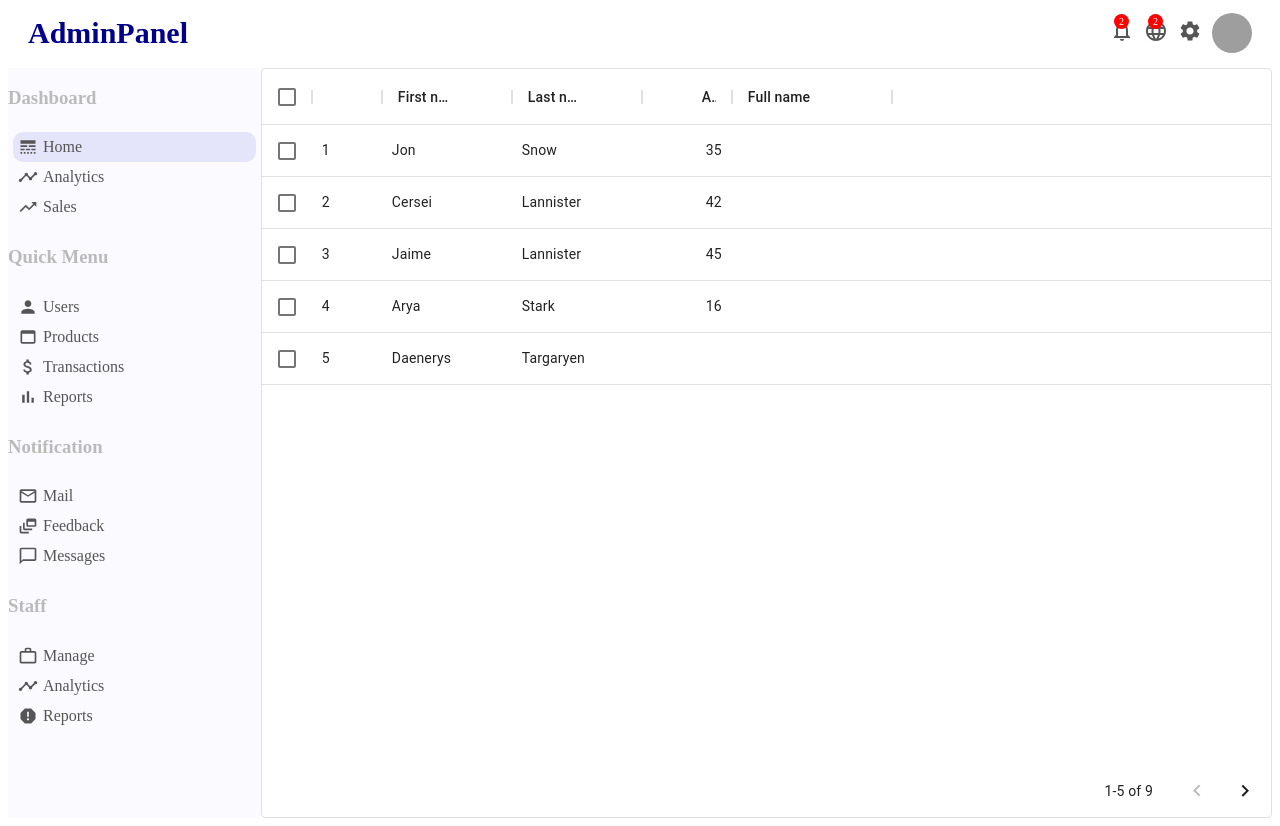
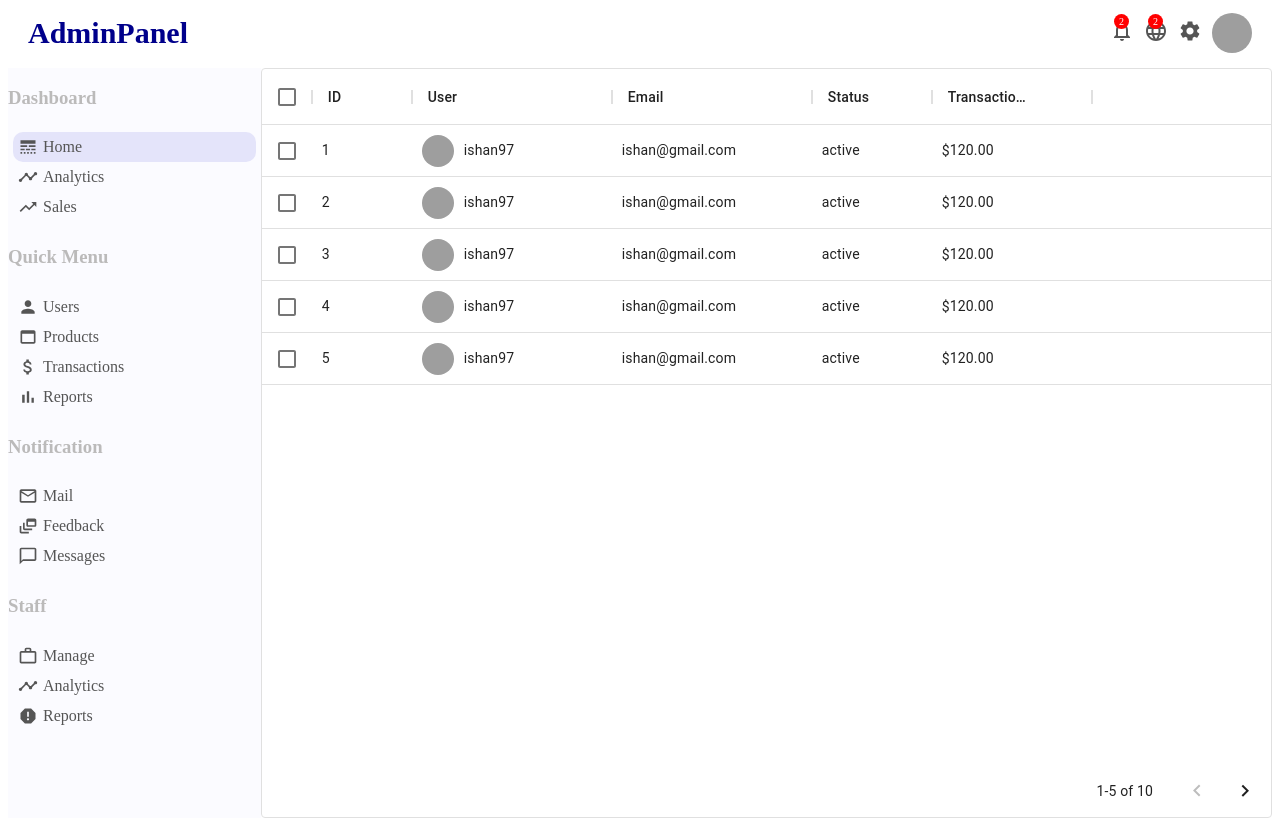
Before and after one commit to ishanEPR/UI_Design, a React (Create React App) app in the folder AdminPanel_ReactJS/admin_panel/: page /users in a window 1280 px wide. Built offline with nearby package versions, Linux system fonts and the light colour scheme; grey boxes are pictures that could not be loaded.

Commit message:
styled table and according to creare

```diff
--- a/AdminPanel_ReactJS/admin_panel/src/pages/userList/UserList.jsx
+++ b/AdminPanel_ReactJS/admin_panel/src/pages/userList/UserList.jsx
@@ -4,35 +4,101 @@ import { DataGrid } from '@material-ui/data-grid';
 
 export default function UserList() {
     const columns = [
-        { field: 'id', headerName: 'ID', width: 70 },
-        { field: 'firstName', headerName: 'First name', width: 130 },
-        { field: 'lastName', headerName: 'Last name', width: 130 },
+        { field: 'id', headerName: 'ID', width: 100 },
+        { field: 'user', headerName: ' User', width: 200, renderCell: (params)=>{
+            return (
+                <div className="userListUser">
+                    <img className="userListImg" src={params.row.avater} alt=""/>
+                    {params.row.username}
+                </div>
+            )
+        } },
+        { field: 'email', headerName: 'Email', width: 200 },
         {
-          field: 'age',
-          headerName: 'Age',
-          type: 'number',
-          width: 90,
+          field: 'status',
+          headerName: 'Status',
+          width: 120,
         },
         {
-          field: 'fullName',
-          headerName: 'Full name',
-          description: 'This column has a value getter and is not sortable.',
-          sortable: false,
-          width: 160,
+            field: 'transaction',
+            headerName: 'Transaction Volume',
+            width: 160,
+          },
 
-        },
       ];
 
       const rows = [
-        { id: 1, lastName: 'Snow', firstName: 'Jon', age: 35 },
-        { id: 2, lastName: 'Lannister', firstName: 'Cersei', age: 42 },
-        { id: 3, lastName: 'Lannister', firstName: 'Jaime', age: 45 },
-        { id: 4, lastName: 'Stark', firstName: 'Arya', age: 16 },
-        { id: 5, lastName: 'Targaryen', firstName: 'Daenerys', age: null },
-        { id: 6, lastName: 'Melisandre', firstName: null, age: 150 },
-        { id: 7, lastName: 'Clifford', firstName: 'Ferrara', age: 44 },
-        { id: 8, lastName: 'Frances', firstName: 'Rossini', age: 36 },
-        { id: 9, lastName: 'Roxie', firstName: 'Harvey', age: 65 },
+        { id: 1,
+            username: 'ishan97',
+            avater: 'https://writestylesonline.com/wp-content/uploads/2021/02/Michele-Round-Circle-2020.png',
+            email: 'ishan@gmail.com',
+            status: "active",
+            transaction: '$120.00',
+         },
+         { id: 2,
+            username: 'ishan97',
+            avater: 'https://writestylesonline.com/wp-content/uploads/2021/02/Michele-Round-Circle-2020.png',
+            email: 'ishan@gmail.com',
+            status: "active",
+            transaction: '$120.00',
+         },
+         { id: 3,
+            username: 'ishan97',
+            avater: 'https://writestylesonline.com/wp-content/uploads/2021/02/Michele-Round-Circle-2020.png',
+            email: 'ishan@gmail.com',
+            status: "active",
+            transaction: '$120.00',
+         },
+         { id: 4,
+            username: 'ishan97',
+            avater: 'https://writestylesonline.com/wp-content/uploads/2021/02/Michele-Round-Circle-2020.png',
+            email: 'ishan@gmail.com',
+            status: "active",
+            transaction: '$120.00',
+         },
+         { id: 5,
+            username: 'ishan97',
+            avater: 'https://writestylesonline.com/wp-content/uploads/2021/02/Michele-Round-Circle-2020.png',
+            email: 'ishan@gmail.com',
+            status: "active",
+            transaction: '$120.00',
+         },
+         { id: 6,
+            username: 'ishan97',
+            avater: 'https://writestylesonline.com/wp-content/uploads/2021/02/Michele-Round-Circle-2020.png',
+            email: 'ishan@gmail.com',
+            status: "active",
+            transaction: '$120.00',
+         },
+         { id: 7,
+            username: 'ishan97',
+            avater: 'https://writestylesonline.com/wp-content/uploads/2021/02/Michele-Round-Circle-2020.png',
+            email: 'ishan@gmail.com',
+            status: "active",
+            transaction: '$120.00',
+         },
+         { id: 8,
+            username: 'ishan97',
+            avater: 'https://writestylesonline.com/wp-content/uploads/2021/02/Michele-Round-Circle-2020.png',
+            email: 'ishan@gmail.com',
+            status: "active",
+            transaction: '$120.00',
+         },
+         { id: 9,
+            username: 'ishan97',
+            avater: 'https://writestylesonline.com/wp-content/uploads/2021/02/Michele-Round-Circle-2020.png',
+            email: 'ishan@gmail.com',
+            status: "active",
+            transaction: '$120.00',
+         },
+         { id: 10,
+            username: 'ishan97',
+            avater: 'https://writestylesonline.com/wp-content/uploads/2021/02/Michele-Round-Circle-2020.png',
+            email: 'ishan@gmail.com',
+            status: "active",
+            transaction: '$120.00',
+         }
+
       ];
     return (
         <div className="userList">
--- a/AdminPanel_ReactJS/admin_panel/src/pages/userList/userList.css
+++ b/AdminPanel_ReactJS/admin_panel/src/pages/userList/userList.css
@@ -1,3 +1,15 @@
 .userList{
     flex: 4;
 }
+.userListUser{
+    display: flex;
+    align-items: center;
+
+}
+.userListImg{
+    width: 32px;
+    height: 32px;
+    border-radius: 50%;
+    object-fit: cover;
+    margin-right: 10px;
+}
```
